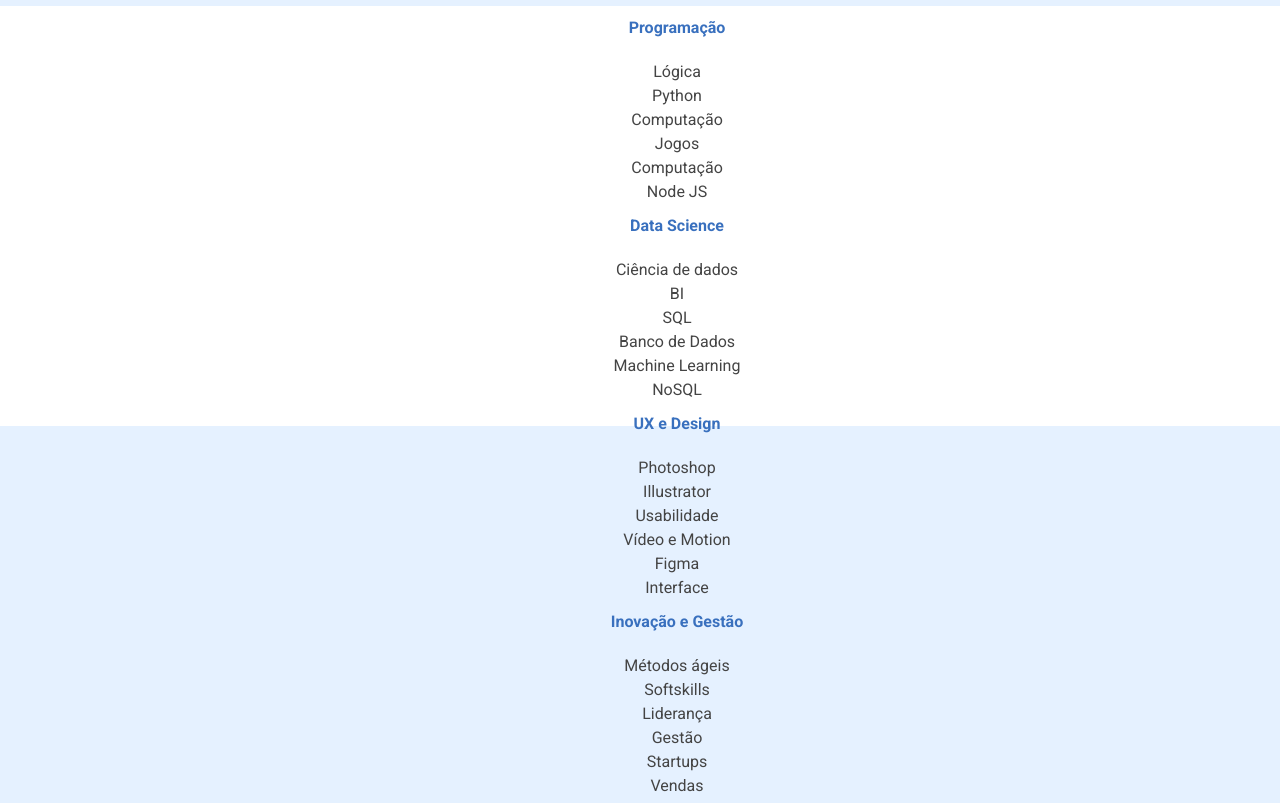
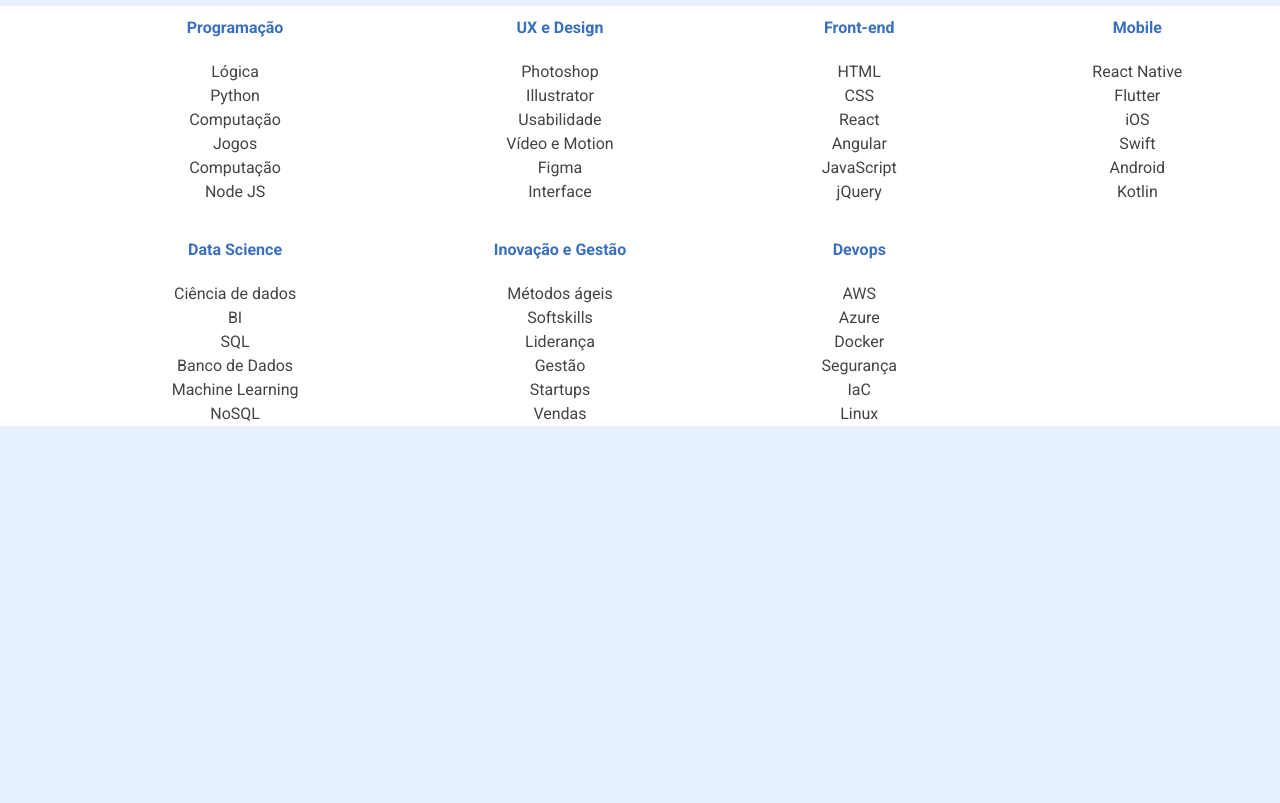
Before and after one commit to joao-carmassi/Alura-Play, a plain HTML site: page index.html in a window 1280 px wide. Shown: the part 1399-2202 px from the top of the page. After the commit the page ends 1825 px from the top, so only its background shows below. Drawn offline with Linux system fonts and the light colour scheme.

Commit message:
Finalizado

```diff
--- a/css/flexbox.css
+++ b/css/flexbox.css
@@ -61,6 +61,10 @@
     height: 303px;
     width: 280px;
     flex-grow: 1;
+}
+
+.rodape__container {
+    display: flex;
 }
 
 @media (min-width: 834px) {
```
